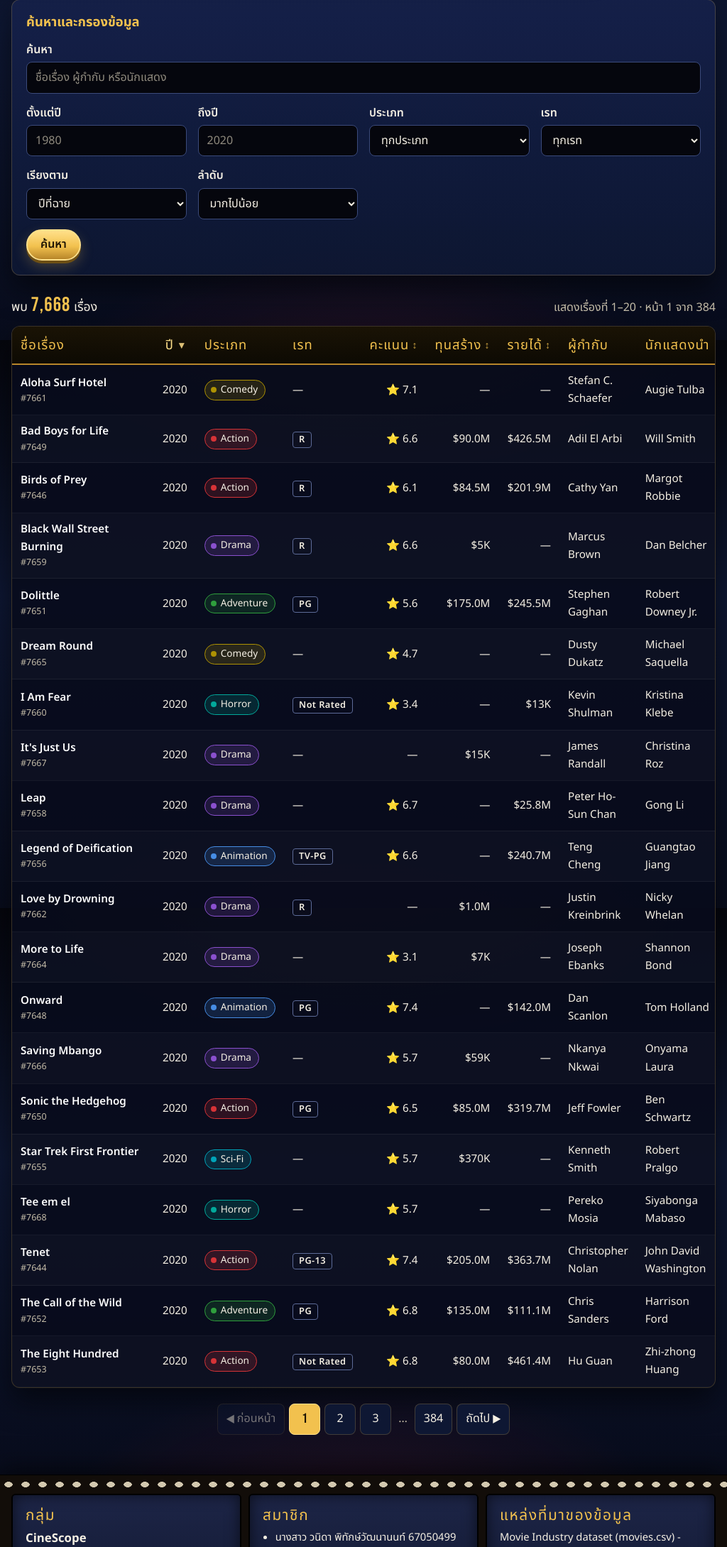
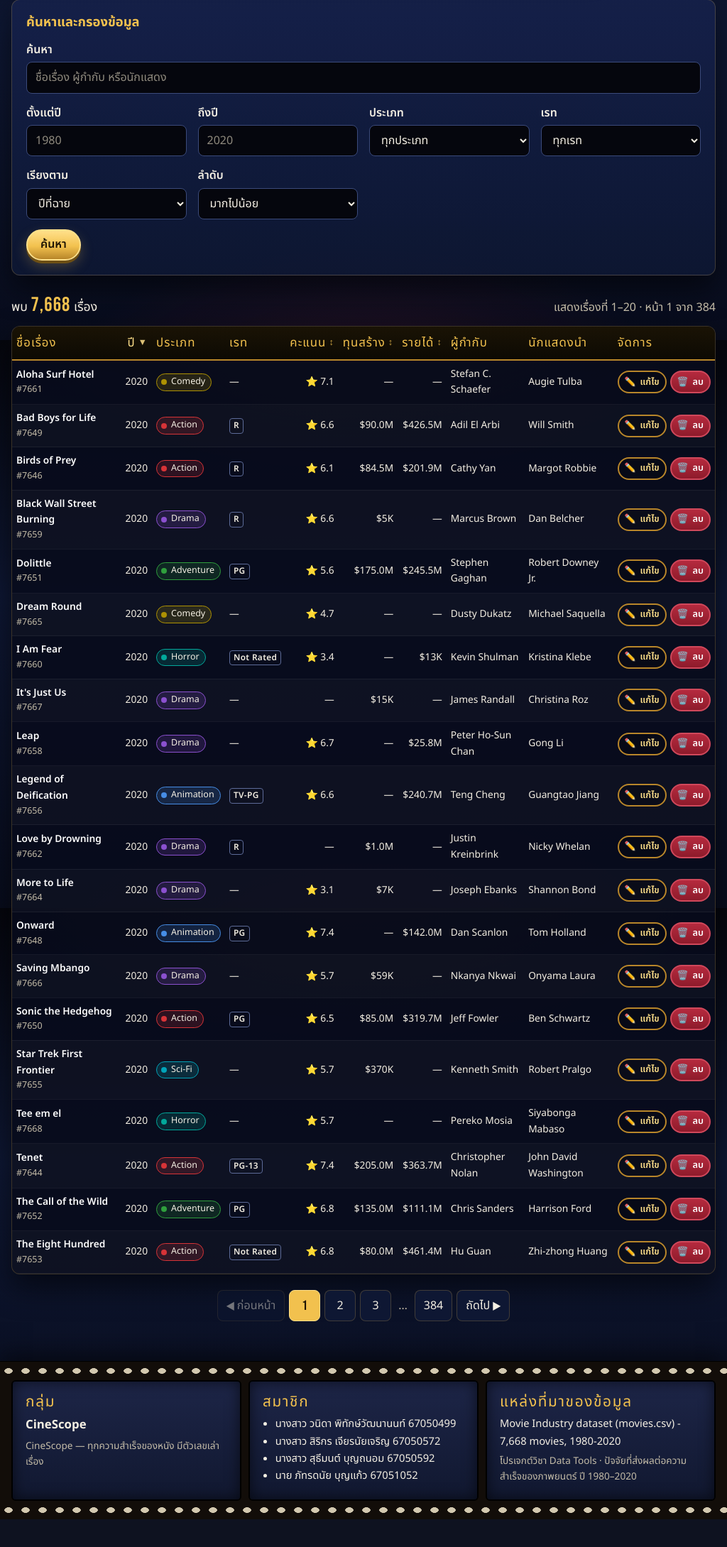
Before and after one commit to kunxtan/pjtools, a Flask app: page /movies in a window 1024 px wide. Shown: the part 321-2500 px from the top of the page at 71% size. After the commit the page ends 2461 px from the top, so only its background shows below. Run offline with Flask 3, Linux system fonts and the light colour scheme.

Commit message:
fix style px

```diff
--- a/movie-project/static/css/style.css
+++ b/movie-project/static/css/style.css
@@ -826,7 +826,7 @@ select:focus-visible {
   color: var(--gold);
   background: linear-gradient(180deg, #1a1305, #0d0a03);
   border-bottom: 2px solid var(--gold-dark);
-  padding: 12px 12px 10px;
+  padding: 12px 9px 10px;
   white-space: nowrap;
 }
 
@@ -853,7 +853,7 @@ select:focus-visible {
 
 .movie-table td,
 .movie-table tbody th {
-  padding: 10px 12px;
+  padding: 10px 9px;
   border-bottom: 1px solid rgba(255, 255, 255, 0.06);
   vertical-align: middle;
   text-align: left;
@@ -879,7 +879,7 @@ select:focus-visible {
 }
 
 .cell-title {
-  min-width: 200px;
+  min-width: 170px;
 }
 
 .movie-name {
@@ -927,16 +927,57 @@ select:focus-visible {
 
 .row-actions {
   display: flex;
-  gap: 6px;
+  gap: 5px;
   justify-content: flex-end;
 }
 
+.row-actions .btn--small {
+  padding: 4px 10px;
+}
+
+/* Laptop / tablet widths: a little more compact so all columns fit without scrolling */
+@media (min-width: 981px) and (max-width: 1240px) {
+  .movie-table {
+    font-size: 0.86rem;
+  }
+
+  .movie-table thead th {
+    font-size: 1.05rem;
+    padding: 10px 6px 8px;
+  }
+
+  .movie-table td,
+  .movie-table tbody th {
+    padding: 8px 6px;
+  }
+
+  .cell-title {
+    min-width: 130px;
+  }
+
+  .genre-badge {
+    font-size: 0.78rem;
+    padding: 1px 8px 1px 6px;
+  }
+
+  .rating-chip {
+    padding: 0 5px;
+    font-size: 0.74rem;
+  }
+
+  .row-actions .btn--small {
+    min-height: 32px;
+    padding: 3px 8px;
+    font-size: 0.8rem;
+  }
+}
+
 .row-actions form {
   margin: 0;
 }
 
-/* Mobile: every row becomes a card */
-@media (max-width: 760px) {
+/* Phones and small tablets: every row becomes a card (10 columns need ~980px) */
+@media (max-width: 980px) {
   .table-wrap {
     border: 0;
     background: none;
@@ -2769,7 +2810,7 @@ input[type="range"]:hover {
   gap: 18px;
 }
 
-@media (max-width: 960px) {
+@media (max-width: 980px) {
   .finding-grid {
     grid-template-columns: 1fr;
   }
@@ -2833,7 +2874,7 @@ input[type="range"]:hover {
   gap: 16px;
 }
 
-@media (max-width: 960px) {
+@media (max-width: 980px) {
   .shortcut-grid {
     grid-template-columns: repeat(2, minmax(0, 1fr));
   }
```
